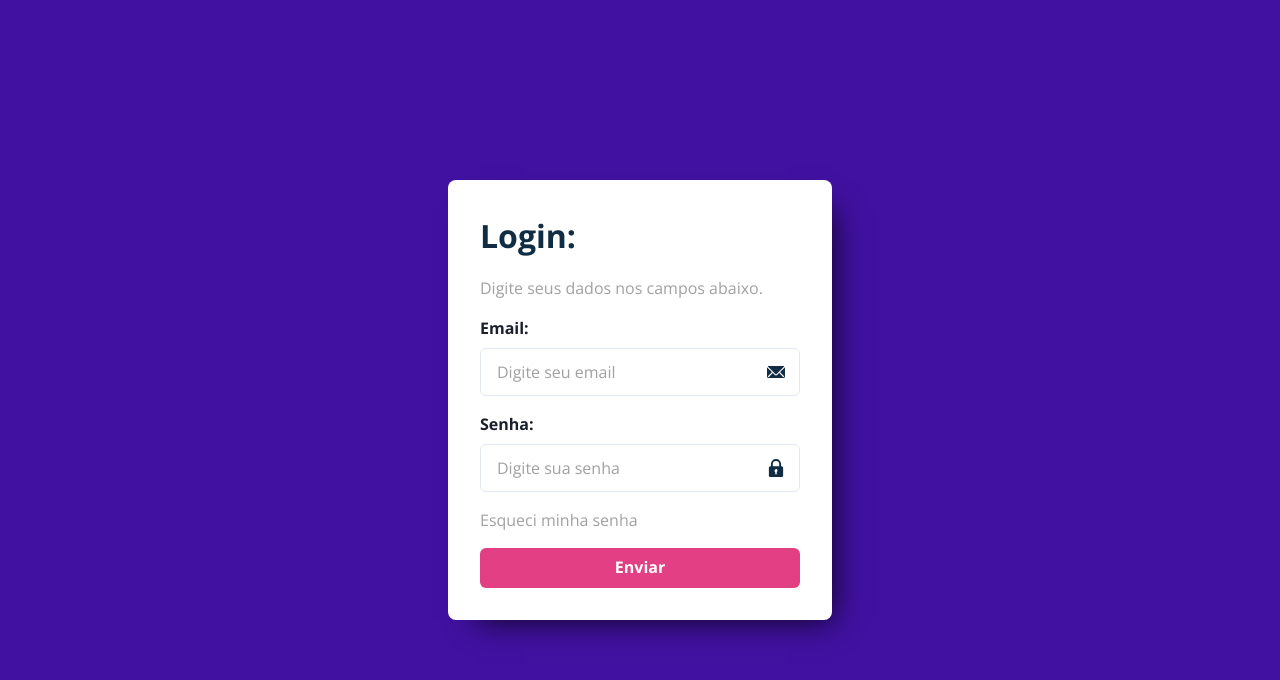
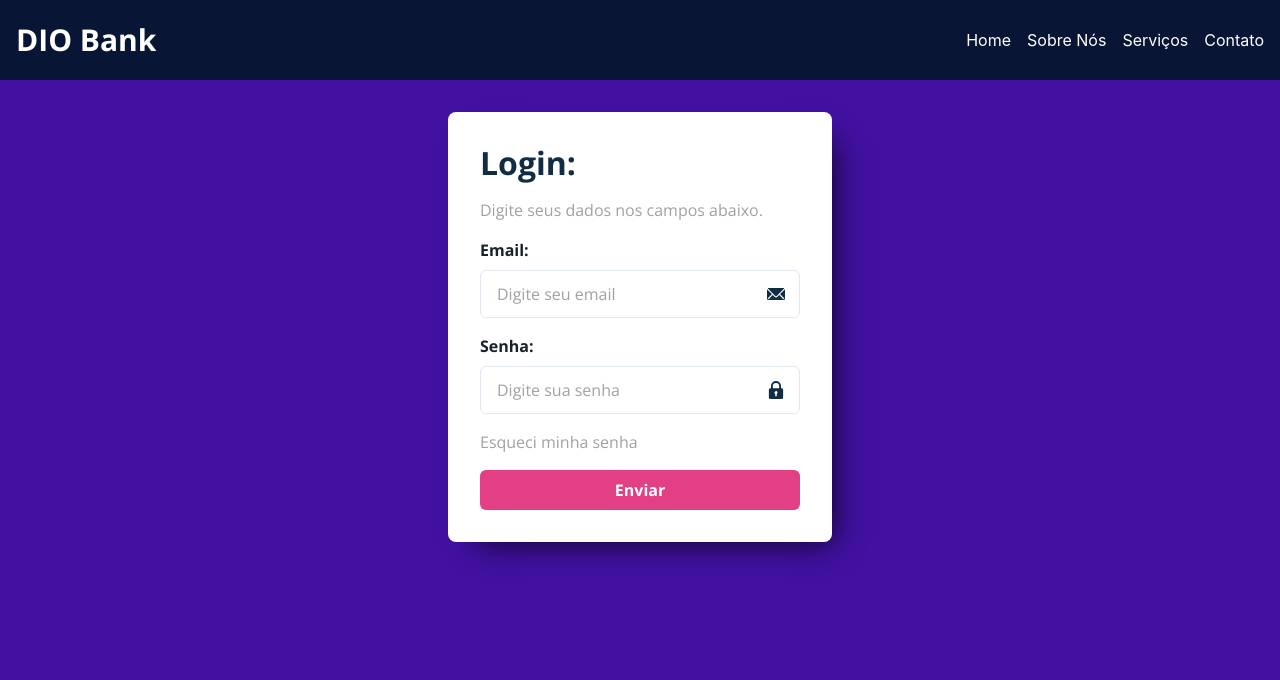
Before and after one commit to natcurti/dio-typescript-challenge-2, a React (Create React App) app: page / in a window 1280 px wide. Shown: the top 680 px of the page. Built offline with nearby package versions, Linux system fonts and the light colour scheme.

Commit message:
Includes Header and refactores Chakra UI components

```diff
--- a/src/App.tsx
+++ b/src/App.tsx
@@ -2,51 +2,19 @@ import '@fontsource/open-sans/400.css';
 import '@fontsource/open-sans/700.css';
 import {
   ChakraProvider,
-  Flex,
-  Box,
-  Text,
-  Input,
-  InputRightElement,
-  InputGroup,
-  Button,
-  Link
+  Flex
 } from '@chakra-ui/react';
-import {EmailIcon, LockIcon} from '@chakra-ui/icons';
+
+import { Header } from './components/Header';
+import { CardForm } from './components/CardForm';
 
 function App() {
   return (
     <ChakraProvider>
-        <Flex minHeight='100vh' width='100%' backgroundColor='#4111A1' justifyContent='center' alignItems='center'>
-          <Flex flexDirection='column' width='30%' backgroundColor='#FFF' borderRadius='0.5rem'
-          padding='2rem' gap='1rem'boxShadow='15px 15px 30px -15px rgba(0,0,0,0.85)'>
-            <Box color='#112D43' fontSize='2rem' fontWeight='700' fontFamily="'Open Sans', sans-serif">
-              <h1>Login:</h1>
-            </Box>
-            <Text color='#A1A1A3' fontFamily="'Open Sans', sans-serif" fontSize='1rem'>
-              Digite seus dados nos campos abaixo.
-            </Text>
-            <Flex flexDirection='column' gap='0.5rem' fontFamily="'Open Sans', sans-serif" fontWeight='700'>
-              <label htmlFor='inputEmail'>Email: </label>
-              <InputGroup size='lg' fontWeight='400'>
-                <Input color='#112D43' fontSize='1rem' placeholder="Digite seu email" _placeholder={{color: '#A1A1A3', fontSize:'1rem' }} id='inputEmail'/>
-                <InputRightElement pointerEvents="none">
-                  <EmailIcon color='#112D43'/>
-                </InputRightElement>
-              </InputGroup>
-            </Flex>
-            <Flex flexDirection='column' gap='0.5rem' fontFamily="'Open Sans', sans-serif" fontWeight='700'>
-              <label htmlFor='inputPassword'>Senha:</label>
-              <InputGroup size='lg' fontWeight='400'>
-                <Input color='#112D43' fontSize='1rem' placeholder="Digite sua senha"  _placeholder={{color: '#A1A1A3', fontSize:'1rem' }} id='inputPassword'/>
-                <InputRightElement pointerEvents="none">
-                <LockIcon color='#112D43'/>
-                </InputRightElement>
-              </InputGroup>
-            </Flex>
-            <Link color='#A1A1A3' fontFamily="'Open Sans', sans-serif" href='#'>Esqueci minha senha</Link>
-            <Button backgroundColor='#E33F84' _hover={{ bg: '#ff87b9' }} color='#FFF' fontFamily="'Open Sans', sans-serif" fontWeight='700'>Enviar</Button>
-          </Flex>
-        </Flex>
+      <Flex height='100vh' flexDirection='column' width='100%' backgroundColor='#4111A1' alignItems='center'>
+        <Header/>
+        <CardForm/>
+      </Flex>
     </ChakraProvider>
   );
 }
--- /dev/null
+++ b/src/components/Button.tsx
@@ -0,0 +1,17 @@
+import {
+    Button
+} from '@chakra-ui/react';
+
+interface IButton{
+    title: string
+    onClickFunction: () => void
+}
+
+export const SendButton = ({title, onClickFunction} : IButton) => {
+    return(
+        <Button onClick={onClickFunction} backgroundColor='#E33F84' _hover={{ bg: '#ff87b9' }} color='#FFF'
+        fontFamily="'Open Sans', sans-serif" fontWeight='700'>
+            {title}
+        </Button>
+    )
+}
--- /dev/null
+++ b/src/components/CardForm.tsx
@@ -0,0 +1,47 @@
+import {
+    Flex,
+    Text,
+    Input,
+    InputRightElement,
+    InputGroup,
+    Link,
+    Heading
+} from '@chakra-ui/react';
+import {EmailIcon, LockIcon} from '@chakra-ui/icons';
+import { SendButton } from './Button';
+import { login } from '../services/login';
+
+
+export const CardForm = () => {
+    return(
+        <Flex flexDirection='column' width='30%' backgroundColor='#FFF' borderRadius='0.5rem'
+        padding='2rem' gap='1rem' boxShadow='15px 15px 30px -15px rgba(0,0,0,0.85)' marginTop='2rem'>
+          <Heading as='h2' color='#112D43' fontSize='2rem' fontWeight='700' fontFamily="'Open Sans', sans-serif">
+            Login:
+          </Heading>
+          <Text color='#A1A1A3' fontFamily="'Open Sans', sans-serif" fontSize='1rem'>
+            Digite seus dados nos campos abaixo.
+          </Text>
+          <Flex flexDirection='column' gap='0.5rem' fontFamily="'Open Sans', sans-serif" fontWeight='700'>
+            <label htmlFor='inputEmail'>Email: </label>
+            <InputGroup size='lg' fontWeight='400'>
+              <Input color='#112D43' fontSize='1rem' placeholder="Digite seu email" _placeholder={{color: '#A1A1A3', fontSize:'1rem' }} id='inputEmail'/>
+              <InputRightElement pointerEvents="none">
+                <EmailIcon color='#112D43'/>
+              </InputRightElement>
+            </InputGroup>
+          </Flex>
+          <Flex flexDirection='column' gap='0.5rem' fontFamily="'Open Sans', sans-serif" fontWeight='700'>
+            <label htmlFor='inputPassword'>Senha:</label>
+            <InputGroup size='lg' fontWeight='400'>
+              <Input color='#112D43' fontSize='1rem' placeholder="Digite sua senha"  _placeholder={{color: '#A1A1A3', fontSize:'1rem' }} id='inputPassword'/>
+              <InputRightElement pointerEvents="none">
+              <LockIcon color='#112D43'/>
+              </InputRightElement>
+            </InputGroup>
+          </Flex>
+          <Link color='#A1A1A3' fontFamily="'Open Sans', sans-serif" href='#'>Esqueci minha senha</Link>
+          <SendButton title='Enviar' onClickFunction={login}/>
+        </Flex>
+    )
+}
--- a/src/components/Header.tsx
+++ b/src/components/Header.tsx
@@ -1,7 +1,26 @@
+import {
+    Flex,
+    Heading,
+    List,
+    ListItem,
+    Link
+} from '@chakra-ui/react';
+
 export const Header = () => {
     return(
-        <header>
-            DIO Bank
-        </header>
+        <Flex height='5rem' padding='1rem' justifyContent='space-between' alignItems='center'
+        backgroundColor='#081534' width='100%'>
+            <Heading as='h1' size='lg' fontFamily="'Open Sans', sans-serif" color='#FFF'>
+                DIO Bank
+            </Heading>
+            <List color='#FFF'>
+                <Flex gap='1rem'>
+                    <ListItem><Link>Home</Link></ListItem>
+                    <ListItem><Link>Sobre Nós</Link></ListItem>
+                    <ListItem><Link>Serviços</Link></ListItem>
+                    <ListItem><Link>Contato</Link></ListItem>
+                </Flex>
+            </List>
+        </Flex>
     )
 }
--- /dev/null
+++ b/src/services/login.tsx
@@ -0,0 +1,3 @@
+export const login = ():void => {
+    alert('Seja bem-vindo(a) ao Dio Bank!');
+}
```
Also changed, not shown: src/components/Footer.tsx (deleted, +0 -7 lines), src/components/Layout.tsx (deleted, +0 -12 lines), 1 other file (tests, documents, lock files or other folders).
